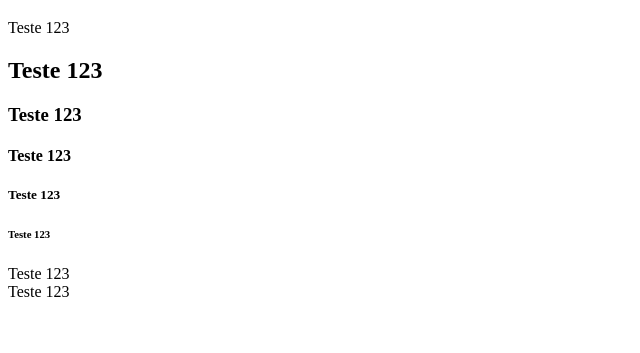
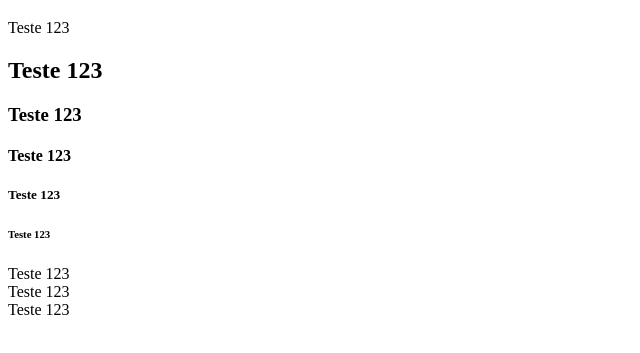
Before and after one commit to Ma25th/Projeto_Git_HelloWorld, a plain HTML site: page index.html in a window 1280 px wide. Shown: the part 61-414 px from the top of the page, without its empty margins (0-640 px from the left). Drawn offline with Linux system fonts and the light colour scheme.

Commit message:
Tewtando

```diff
--- a/index.html
+++ b/index.html
@@ -19,5 +19,6 @@
     <h6>Teste 123</h6>
     <h7>Teste 123</h7>
     <div>Teste 123</div>
+    <div>Teste 123</div>
 </body>
 </html>
```
